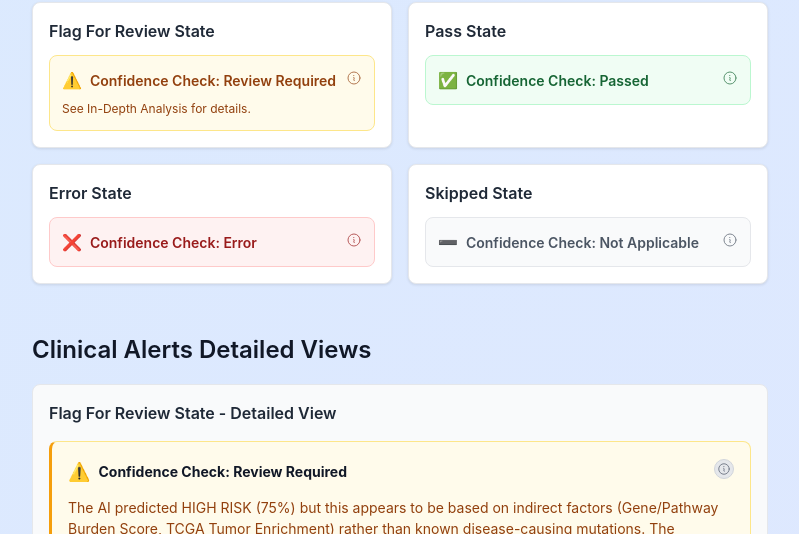
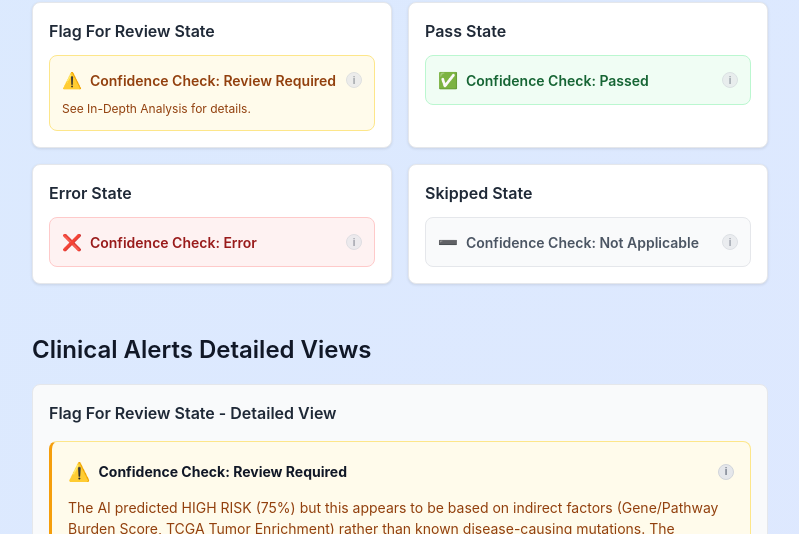
Before and after one commit to astrogirlnim/GeneKnow, a React (Vite) app in the folder desktop/ui/: page /test-confidence in a window 1280 px wide. Shown: the part 162-696 px from the top of the page, without its empty margins (240-1039 px from the left). Built offline with nearby package versions, Linux system fonts and the light colour scheme; no server answers.

Commit message:
consistent info bubble

```diff
--- a/desktop/ui/src/components/ConfidenceCheck.tsx
+++ b/desktop/ui/src/components/ConfidenceCheck.tsx
@@ -1,29 +1,5 @@
 import React, { useState } from 'react';
 import type { SHAPValidation, SHAPContributor } from '../api/geneknowPipeline';
-
-// Custom InformationCircleIcon component
-const InformationCircleIcon: React.FC<{
-  style?: React.CSSProperties;
-  onMouseEnter?: (e: React.MouseEvent<SVGSVGElement, MouseEvent>) => void;
-  onMouseLeave?: (e: React.MouseEvent<SVGSVGElement, MouseEvent>) => void;
-}> = ({ style, onMouseEnter, onMouseLeave }) => (
-  <svg
-    xmlns="http://www.w3.org/2000/svg"
-    fill="none"
-    viewBox="0 0 24 24"
-    strokeWidth={1.5}
-    stroke="currentColor"
-    style={style}
-    onMouseEnter={onMouseEnter}
-    onMouseLeave={onMouseLeave}
-  >
-    <path
-      strokeLinecap="round"
-      strokeLinejoin="round"
-      d="m11.25 11.25.041-.02a.75.75 0 0 1 1.063.852l-.708 2.836a.75.75 0 0 0 1.063.853l.041-.021M21 12a9 9 0 1 1-18 0 9 9 0 0 1 18 0Zm-9-3.75h.008v.008H12V8.25Z"
-    />
-  </svg>
-);
 
 interface ConfidenceCheckProps {
   validation: SHAPValidation | null;
@@ -254,15 +230,26 @@ const ConfidenceCheck: React.FC<ConfidenceCheckProps> = ({
             onMouseEnter={() => setShowTooltip(true)}
             onMouseLeave={() => setShowTooltip(false)}
           >
-            <InformationCircleIcon
+            <div
               style={{
                 width: '1rem',
                 height: '1rem',
-                color: config.textColor,
+                backgroundColor: '#E5E7EB',
+                borderRadius: '50%',
+                border: '1px solid #D1D5DB',
+                display: 'flex',
+                alignItems: 'center',
+                justifyContent: 'center',
+                fontSize: '0.625rem',
+                fontWeight: '600',
+                color: '#6B7280',
+                cursor: 'help',
                 opacity: 0.7,
-                cursor: 'help'
+                transition: 'all 200ms ease'
               }}
-            />
+            >
+              i
+            </div>
             {renderTooltip()}
           </div>
         </div>
@@ -318,33 +305,39 @@ const ConfidenceCheck: React.FC<ConfidenceCheckProps> = ({
         </div>
 
         <div
-          style={{ position: 'relative' }}
+          style={{ position: 'relative', zIndex: 10, overflow: 'visible' }}
           onMouseEnter={() => setShowTooltip(true)}
           onMouseLeave={() => setShowTooltip(false)}
         >
-          <InformationCircleIcon
+          <div
             style={{
-              width: '1.25rem',
-              height: '1.25rem',
+              width: '1rem',
+              height: '1rem',
+              backgroundColor: '#E5E7EB',
+              borderRadius: '50%',
+              border: '1px solid #D1D5DB',
+              display: 'flex',
+              alignItems: 'center',
+              justifyContent: 'center',
+              fontSize: '0.625rem',
+              fontWeight: '600',
               color: '#6B7280',
               cursor: 'help',
-              backgroundColor: '#E5E7EB',
-              borderRadius: '50%',
-              padding: '0.125rem',
-              border: '1px solid #D1D5DB',
               transition: 'all 200ms ease'
             }}
-                         onMouseEnter={(e: React.MouseEvent<SVGSVGElement, MouseEvent>) => {
+            onMouseEnter={(e) => {
               e.currentTarget.style.backgroundColor = '#D1D5DB';
               e.currentTarget.style.color = '#374151';
               e.currentTarget.style.borderColor = '#9CA3AF';
             }}
-             onMouseLeave={(e: React.MouseEvent<SVGSVGElement, MouseEvent>) => {
+            onMouseLeave={(e) => {
               e.currentTarget.style.backgroundColor = '#E5E7EB';
               e.currentTarget.style.color = '#6B7280';
               e.currentTarget.style.borderColor = '#D1D5DB';
             }}
-          />
+          >
+            i
+          </div>
           {renderTooltip()}
         </div>
       </div>
```
Lines whose indentation alone changed are shown as unchanged.
